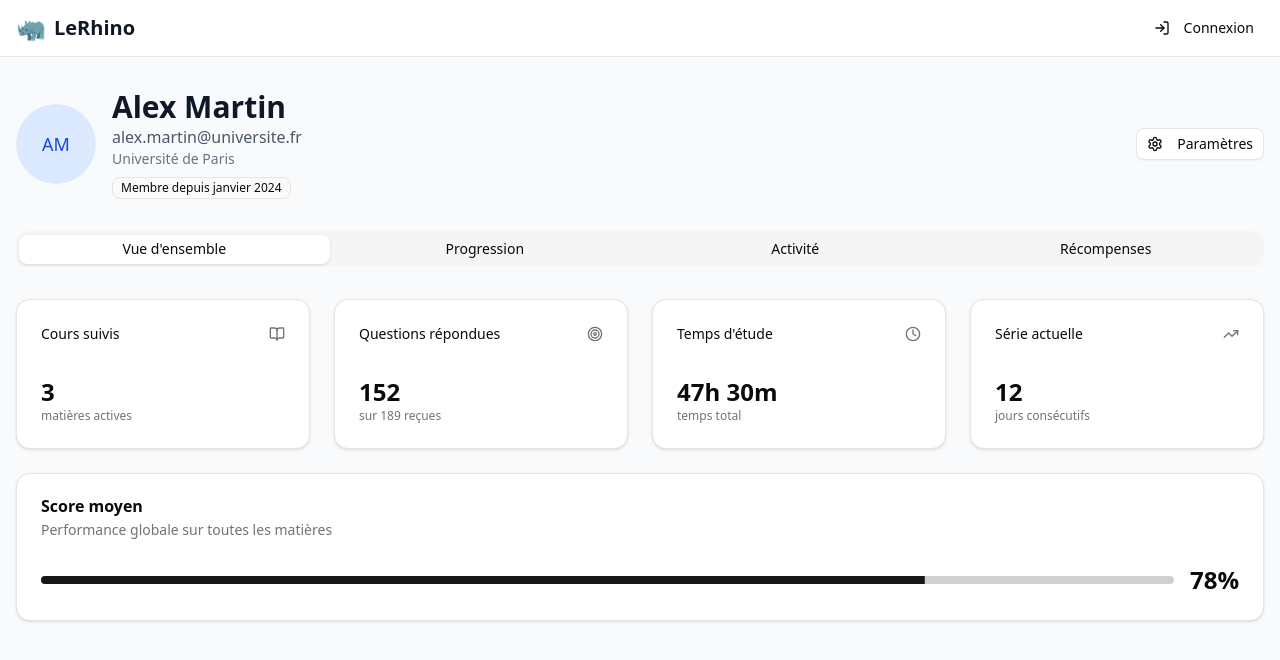
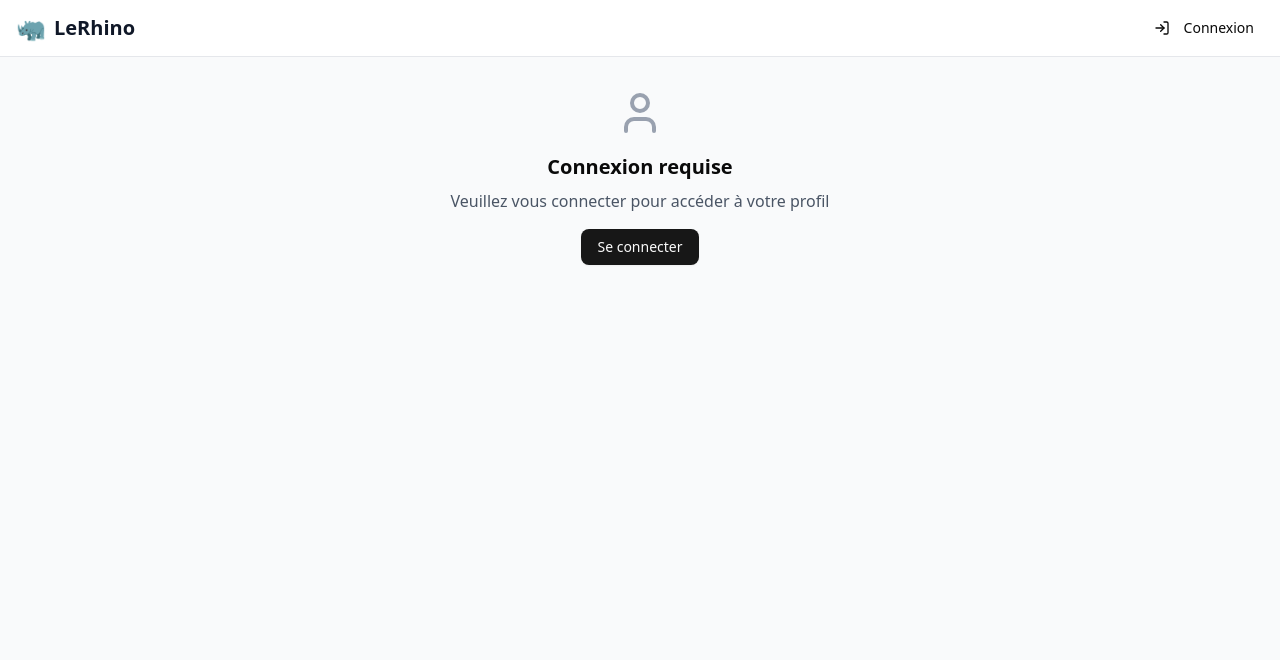
Before and after one commit to Mikawx3/rhino-front, a Next.js app: page /profile in a window 1280 px wide. Shown: the top 660 px of the page. Built offline with nearby package versions, Linux system fonts and the light colour scheme.

Commit message:
Cas fixed with cookie

```diff
--- a/src/app/dashboard/page.js
+++ b/src/app/dashboard/page.js
@@ -159,6 +159,11 @@ export default function DashboardPage() {
       <div className="mb-4 text-right text-sm text-gray-700">
         Connecté en tant que <span className="font-semibold">{user.username}</span>
         <Badge variant="outline" className="ml-2">{user.role}</Badge>
+        {user.isCasUser && (
+          <Badge variant="outline" className="ml-2 bg-blue-100 text-blue-800 border-blue-300">
+            🎓 CAS
+          </Badge>
+        )}
       </div>
 
       {/* Header */}
--- a/src/app/login/page.js
+++ b/src/app/login/page.js
@@ -46,7 +46,7 @@ export default function LoginPage() {
     try {
       const success = await devLogin(profileId);
       if (success) {
-        window.location.href = '/dashboard';
+        window.location.href = '/test-auth-success';
       }
     } catch (error) {
       console.error('Test login failed:', error);
@@ -96,7 +96,7 @@ export default function LoginPage() {
           </CardContent>
         </Card>
 
-        {/* Connexion CAS normale */}
+        {/* Connexion CAS réelle */}
         <Card className="shadow-lg">
           <CardHeader className="text-center">
             <div className="flex justify-center mb-4">
@@ -117,7 +117,7 @@ export default function LoginPage() {
               </p>
 
               <Button asChild size="lg" className="w-full">
-                <a href="https://login.insa-lyon.fr/cas/login?service=http://localhost:3000/api/auth/cas/callback" className="flex items-center justify-center space-x-2">
+                <a href="https://login.insa-lyon.fr/cas/login?renew=true&service=http://app.insa-lyon.fr:3001/api/auth/cas/callback" className="flex items-center justify-center space-x-2">
                   <Shield className="h-5 w-5" />
                   <span>Se connecter avec l'université</span>
                   <ExternalLink className="h-4 w-4" />
--- a/src/app/profile/page.js
+++ b/src/app/profile/page.js
@@ -16,30 +16,47 @@ import {
   Target,
   Mail,
   Settings,
-  BarChart3
+  BarChart3,
+  University,
+  Loader2
 } from "lucide-react";
-import { useEffect, useState } from "react";
+import { useAuth } from "@/contexts/AuthContext";
 
 export default function ProfilePage() {
-  const [username, setUsername] = useState("");
+  const { user, loading } = useAuth();
 
-  useEffect(() => {
-    if (typeof document !== 'undefined') {
-      const match = document.cookie.match(/(?:^|; )user=([^;]*)/);
-      if (match) setUsername(decodeURIComponent(match[1]));
-    }
-  }, []);
+  if (loading) {
+    return (
+      <div className="container mx-auto px-4 py-8">
+        <div className="flex items-center justify-center min-h-[400px]">
+          <div className="flex items-center space-x-2">
+            <Loader2 className="h-6 w-6 animate-spin" />
+            <span>Chargement du profil...</span>
+          </div>
+        </div>
+      </div>
+    );
+  }
 
-  const user = {
-    name: username || "Alex Martin",
-    email: username ? `${username}@universite.fr` : "alex.martin@universite.fr",
-    university: "Université de Paris",
-    joinDate: "2024-01-01",
-    avatar: ""
-  };
+  if (!user) {
+    return (
+      <div className="container mx-auto px-4 py-8">
+        <div className="text-center">
+          <User className="h-12 w-12 text-gray-400 mx-auto mb-4" />
+          <h2 className="text-xl font-semibold mb-2">Connexion requise</h2>
+          <p className="text-gray-600 mb-4">
+            Veuillez vous connecter pour accéder à votre profil
+          </p>
+          <Button asChild>
+            <a href="/login">Se connecter</a>
+          </Button>
+        </div>
+      </div>
+    );
+  }
 
-  const stats = {
-    totalCourses: 3,
+  const stats = user.stats || {
+    totalCourses: user.subscriptions?.length || 0,
     questionsAnswered: 152,
     studyTime: "47h 30m",
     averageScore: 78,
@@ -47,51 +64,64 @@ export default function ProfilePage() {
     totalQuestions: 189
   };
 
-  const courseProgress = [
-    { name: "Algèbre Linéaire", progress: 85, subject: "Mathématiques" },
-    { name: "Algorithmes et Structures de Données", progress: 92, subject: "Informatique" },
-    { name: "Mécanique Quantique", progress: 67, subject: "Physique" }
-  ];
+  const courseProgress = user.subscriptions?.map((sub, index) => ({
+    name: sub === "*" ? "Accès Complet" : sub,
+    progress: 65 + Math.floor(Math.random() * 30), // Simulation
+    subject: sub === "*" ? "Administration" : "Programmation"
+  })) || [];
 
   const recentActivity = [
-    { date: "2024-01-25", activity: "5 questions répondues en Algèbre Linéaire", score: 80 },
-    { date: "2024-01-24", activity: "Nouveau cours ajouté: Mécanique Quantique", score: null },
-    { date: "2024-01-23", activity: "7 questions répondues en Informatique", score: 95 },
-    { date: "2024-01-22", activity: "3 questions répondues en Mathématiques", score: 70 },
-    { date: "2024-01-21", activity: "Série de 10 jours consécutifs atteinte!", score: null }
+    { date: "2024-01-25", activity: `Questions répondues en ${user.subscriptions?.[0] || 'Programmation'}`, score: 80 },
+    { date: "2024-01-24", activity: user.isCasUser ? "Connexion via CAS universitaire" : "Connexion test", score: null },
+    { date: "2024-01-23", activity: "Consultation des documents de cours", score: 95 },
+    { date: "2024-01-22", activity: "Participation au challenge du jour", score: 70 },
+    { date: "2024-01-21", activity: "Consultation du dashboard", score: null }
   ];
 
   const achievements = [
     { name: "Premier pas", description: "Premier cours ajouté", icon: "🎯", earned: true },
-    { name: "Assidu", description: "10 jours consécutifs", icon: "🔥", earned: true },
-    { name: "Studieux", description: "100 questions répondues", icon: "📚", earned: true },
+    { name: "Assidu", description: "10 jours consécutifs", icon: "🔥", earned: user.stats?.streak >= 10 },
+    { name: "Studieux", description: "100 questions répondues", icon: "📚", earned: user.stats?.totalChallenges >= 10 },
     { name: "Excellence", description: "90% de moyenne", icon: "⭐", earned: false },
-    { name: "Marathonien", description: "50h d'étude", icon: "💪", earned: false },
-    { name: "Polyvalent", description: "5 matières différentes", icon: "🎨", earned: false }
+    { name: "CAS User", description: "Connexion universitaire", icon: "🎓", earned: user.isCasUser },
+    { name: "Polyvalent", description: "5 matières différentes", icon: "🎨", earned: user.subscriptions?.length >= 5 }
   ];
+  console.log(user);
 
   return (
+
     <div className="container mx-auto px-4 py-8">
-      {username && (
-        <div className="mb-4 text-right text-sm text-gray-700">
-          Connecté en tant que <span className="font-semibold">{username}</span>
-        </div>
-      )}
+      {/* User info */}
+      <div className="mb-4 text-right text-sm text-gray-700">
+        Connecté en tant que <span className="font-semibold">{user.username}</span>
+        <Badge variant="outline" className="ml-2">{user.role}</Badge>
+        {user.isCasUser && (
+          <Badge variant="outline" className="ml-2 bg-blue-100 text-blue-800 border-blue-300">
+            🎓 CAS
+          </Badge>
+        )}
+      </div>
+
       {/* Header */}
       <div className="mb-8">
         <div className="flex items-center space-x-4 mb-6">
           <Avatar className="h-20 w-20">
-            <AvatarImage src={user.avatar} alt={user.name} />
+            <AvatarImage src={user.avatar} alt={user.username} />
             <AvatarFallback className="text-lg bg-blue-100 text-blue-700">
-              {user.name.split(' ').map(n => n[0]).join('')}
+              {user.username.split('').slice(0, 2).join('').toUpperCase()}
             </AvatarFallback>
           </Avatar>
           <div>
-            <h1 className="text-3xl font-bold text-gray-900">{user.name}</h1>
+            <h1 className="text-3xl font-bold text-gray-900">{user.username}</h1>
             <p className="text-gray-600">{user.email}</p>
-            <p className="text-sm text-gray-500">{user.university}</p>
+            {user.isCasUser && (
+              <div className="flex items-center mt-1 text-sm text-blue-600">
+                <University className="h-4 w-4 mr-1" />
+                <span>INSA Lyon - Authentification CAS</span>
+              </div>
+            )}
             <Badge variant="outline" className="mt-2">
-              Membre depuis {new Date(user.joinDate).toLocaleDateString('fr-FR', { month: 'long', year: 'numeric' })}
+              Membre depuis {new Date(user.created_at).toLocaleDateString('fr-FR', { month: 'long', year: 'numeric' })}
             </Badge>
           </div>
           <div className="ml-auto">
--- a/src/components/navigation.jsx
+++ b/src/components/navigation.jsx
@@ -3,13 +3,14 @@
 import Link from "next/link";
 import { usePathname } from "next/navigation";
 import { Button } from "@/components/ui/button";
-import { User, LayoutDashboard, LogIn, LogOut, Loader2 } from "lucide-react";
+import { Badge } from "@/components/ui/badge";
+import { User, LayoutDashboard, LogIn, LogOut, Loader2, University } from "lucide-react";
 import { clsx } from "clsx";
 import { useAuth } from "@/contexts/AuthContext";
 
 export default function Navigation() {
   const pathname = usePathname();
-  const { user, loading, logout } = useAuth();
+  const { user, loading, logout, logoutCAS } = useAuth();
 
   const publicNavItems = [
     { href: "/login", label: "Connexion", icon: LogIn }
@@ -22,8 +23,14 @@ export default function Navigation() {
 
   const handleLogout = async () => {
     try {
-      await logout();
-      window.location.href = '/';
+      if (user?.isCasUser) {
+        // Pour les utilisateurs CAS, utiliser la déconnexion CAS complète
+        await logout(); // Cela va automatiquement rediriger vers CAS logout
+      } else {
+        // Pour les utilisateurs de test, déconnexion normale
+        await logout();
+        window.location.href = '/';
+      }
     } catch (error) {
       console.error('Logout failed:', error);
     }
@@ -68,10 +75,20 @@ export default function Navigation() {
 
               {user && (
                 <>
-                  <div className="border-l border-gray-200 pl-4 ml-2">
-                    <span className="text-sm text-gray-600">
-                      Bonjour, <span className="font-medium">{user.username}</span>
-                    </span>
+                  <div className="border-l border-gray-200 pl-4 ml-2 flex items-center space-x-2">
+                    <div className="flex items-center space-x-2">
+                      {user.isCasUser && (
+                        <University className="h-4 w-4 text-blue-600" />
+                      )}
+                      <span className="text-sm text-gray-600">
+                        Bonjour, <span className="font-medium">{user.username}</span>
+                      </span>
+                    </div>
+                    {user.isCasUser && (
+                      <Badge variant="outline" className="bg-blue-100 text-blue-800 border-blue-300">
+                        CAS
+                      </Badge>
+                    )}
                   </div>
                   <Button
                     variant="ghost"
@@ -80,7 +97,7 @@ export default function Navigation() {
                     className="text-red-600 hover:text-red-700 hover:bg-red-50"
                   >
                     <LogOut className="h-4 w-4 mr-2" />
-                    Déconnexion
+                    {user.isCasUser ? "Déconnexion CAS" : "Déconnexion"}
                   </Button>
                 </>
               )}
--- a/src/contexts/AuthContext.js
+++ b/src/contexts/AuthContext.js
@@ -83,16 +83,80 @@ export function AuthProvider({ children }) {
   const [loading, setLoading] = useState(true);
   const [error, setError] = useState(null);
 
-  // Vérifier la session au chargement (mode statique)
+  // Vérifier la session au chargement (mode statique + CAS)
   useEffect(() => {
     checkSession();
   }, []);
+
+  const getCookie = (name) => {
+    if (typeof document === 'undefined') return null;
+    const value = `; ${document.cookie}`;
+    const parts = value.split(`; ${name}=`);
+    if (parts.length === 2) return decodeURIComponent(parts.pop().split(';').shift());
+    return null;
+  };
+
+  const determineCasUserRole = (username) => {
+    // Logique pour déterminer le rôle basé sur le username
+    // Vous pouvez ajuster selon vos besoins
+    if (username.includes('admin') || username.includes('prof') || username.startsWith('p')) {
+      return 'admin';
+    } else if (username.includes('teacher') || username.includes('enseignant')) {
+      return 'teacher';
+    } else {
+      return 'student';
+    }
+  };
+
+  const getCasUserSubscriptions = (role) => {
+    switch (role) {
+      case 'admin':
+        return ['*']; // Accès complet
+      case 'teacher':
+        return ['JAVASCRIPT', 'PYTHON', 'REACT', 'VUE', 'NODEJS'];
+      case 'student':
+      default:
+        return ['JAVASCRIPT', 'PYTHON', 'REACT'];
+    }
+  };
 
   const checkSession = async () => {
     try {
       setLoading(true);
 
-      // Simuler une vérification de session (récupérer depuis localStorage)
+      // 1. Vérifier d'abord le cookie CAS 'user'
+      const casUsername = getCookie('user');
+      console.log(casUsername);
+
+
+      if (casUsername) {
+        // Déterminer le rôle automatiquement
+        const role = determineCasUserRole(casUsername);
+        const subscriptions = getCasUserSubscriptions(role);
+
+        // Créer un profil pour l'utilisateur CAS
+        const casProfile = {
+          id: `cas_${casUsername}`,
+          username: casUsername,
+          email: `${casUsername}@insa-lyon.fr`,
+          role: role,
+          subscriptions: subscriptions,
+          avatar: null,
+          created_at: new Date().toISOString(),
+          stats: {
+            totalChallenges: Math.floor(Math.random() * 10) + 1,
+            completedChallenges: Math.floor(Math.random() * 5) + 1,
+            streak: Math.floor(Math.random() * 7) + 1
+          },
+          isCasUser: true // Marquer comme utilisateur CAS
+        };
+
+        setUser(casProfile);
+        setError(null);
+        return;
+      }
+
+      // 2. Sinon, vérifier localStorage pour les profils de test
       const storedUserId = localStorage.getItem('rhino_static_user_id');
 
       if (storedUserId) {
@@ -114,7 +178,9 @@ export function AuthProvider({ children }) {
 
   const login = async (userData, token) => {
     setUser(userData);
-    localStorage.setItem('rhino_static_user_id', userData.id.toString());
+    if (!userData.isCasUser) {
+      localStorage.setItem('rhino_static_user_id', userData.id.toString());
+    }
     setError(null);
   };
 
@@ -154,8 +220,29 @@ export function AuthProvider({ children }) {
       console.error('Logout failed:', err);
     }
 
+    const isCurrentlyCasUser = user?.isCasUser;
+
     setUser(null);
     localStorage.removeItem('rhino_static_user_id');
+
+    // Supprimer le cookie CAS si il existe
+    if (getCookie('user')) {
+      document.cookie = 'user=; path=/; expires=Thu, 01 Jan 1970 00:00:01 GMT;';
+    }
+
+    // Si c'était un utilisateur CAS, rediriger vers la déconnexion CAS complète
+    if (isCurrentlyCasUser) {
+      logoutCAS();
+    }
+  };
+
+  const logoutCAS = () => {
+    // URL de déconnexion CAS de l'INSA Lyon
+    const casLogoutUrl = 'https://login.insa-lyon.fr/cas/logout';
+    const serviceUrl = encodeURIComponent('http://app.insa-lyon.fr:3001/login');
+
+    // Rediriger vers la déconnexion CAS avec retour vers la page de login
+    window.location.href = `${casLogoutUrl}?service=${serviceUrl}`;
   };
 
   const value = {
@@ -165,6 +252,7 @@ export function AuthProvider({ children }) {
     login,
     devLogin,
     logout,
+    logoutCAS,
     checkSession,
     // Exposer les profils disponibles
     availableProfiles: STATIC_PROFILES
```
Also changed, not shown: src/app/api/auth/cas/callback/route.js (+4 -5 lines).
